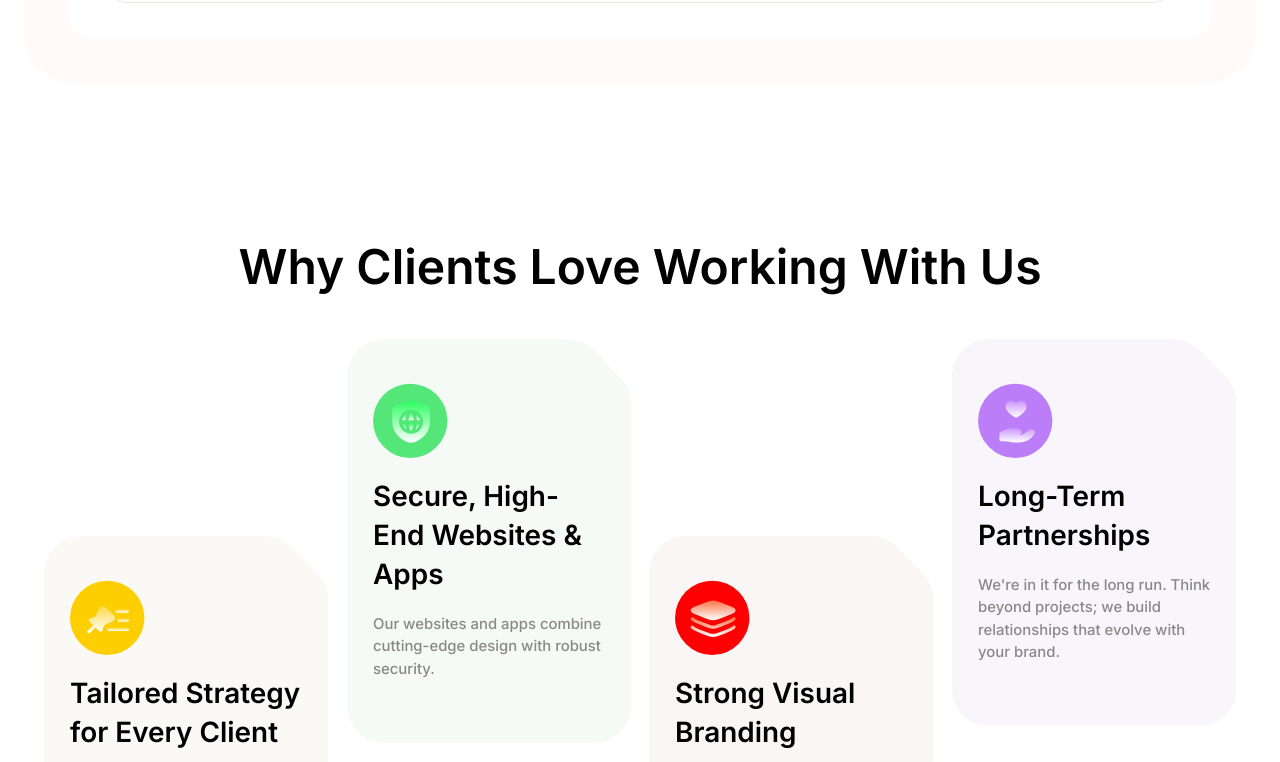
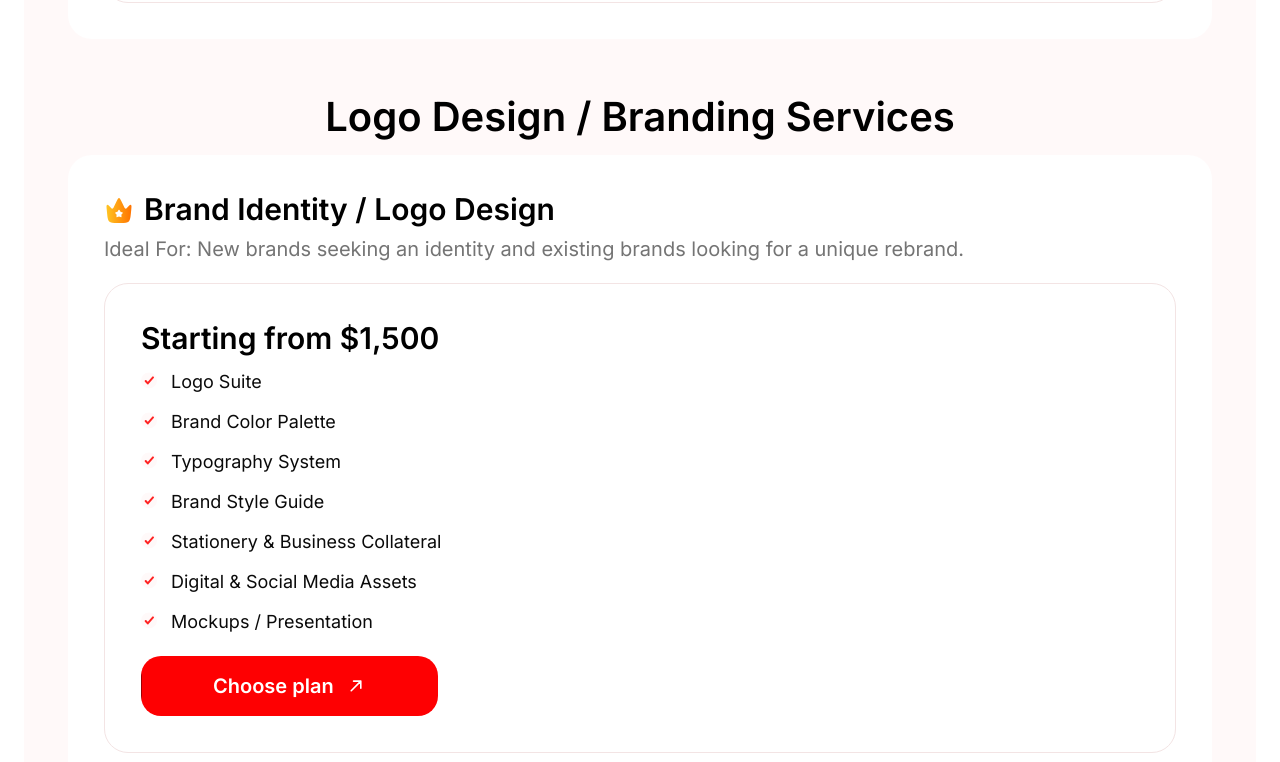
Before and after one commit to mfonPeeter/revisiq, a Next.js app: page /pricing in a window 1280 px wide. Shown: the part 5218-5980 px from the top of the page. Built offline with nearby package versions, Linux system fonts and the light colour scheme.

Commit message:
feat: add new section to home page; add branding section to pricing and link where needed

```diff
--- a/src/app/page.tsx
+++ b/src/app/page.tsx
@@ -7,6 +7,7 @@ import ServicesSection from '@/components/home/ServicesSection';
 import TestimonialSection from '@/components/home/TestimonialSection';
 import BenefitsSection from '@/components/home/BenefitsSection';
 import PricingSection from '@/components/home/PricingSection';
+import WhyClientsLoveUs from '@/components/shared/WhyClientsLoveUs';
 
 export default function Home() {
   return (
@@ -19,6 +20,7 @@ export default function Home() {
         <TestimonialSection />
         <BenefitsSection />
         <PricingSection />
+        <WhyClientsLoveUs />
       </div>
     </div>
   );
--- a/src/app/pricing/page.tsx
+++ b/src/app/pricing/page.tsx
@@ -3,7 +3,7 @@
 import { motion } from 'framer-motion';
 
 import ServicesPricing from '@/components/pricing/ServicesPricing';
-import WhyClientsLoveUs from '@/components/pricing/WhyClientsLoveUs';
+import WhyClientsLoveUs from '@/components/shared/WhyClientsLoveUs';
 
 const PricingPage = () => {
   return (
--- a/src/components/home/PricingSection.tsx
+++ b/src/components/home/PricingSection.tsx
@@ -18,10 +18,10 @@ const pricingPlans = [
     route: '/pricing#web-design-and-development-packages',
   },
   {
-    plan: 'Branding',
+    plan: 'Logo Design / Branding',
     icon: <PricingBrandIcon />,
     price: '$1,500',
-    route: '',
+    route: 'logo-design-branding',
   },
   {
     plan: 'Social Media Management',
--- a/src/components/home/ServicesSection.tsx
+++ b/src/components/home/ServicesSection.tsx
@@ -17,10 +17,10 @@ const services = [
     icons: <BrandingIcon />,
     iconBg: '#55E679',
     bgColor: '#F6FAF7',
-    heading: 'Branding',
+    heading: 'Logo Design / Branding',
     description:
       'We shape distinctive brand identities that capture attention, build trust, and position your business for lasting impact.',
-    route: '',
+    route: 'logo-design-branding',
   },
   {
     icons: <WebDesignIcon />,
--- a/src/components/pricing/ServicesPricing.tsx
+++ b/src/components/pricing/ServicesPricing.tsx
@@ -82,6 +82,15 @@ const services = {
       'Advanced Performance Analytics',
     ],
   },
+  branding: [
+    'Logo Suite',
+    'Brand Color Palette',
+    'Typography System',
+    'Brand Style Guide',
+    'Stationery & Business Collateral',
+    'Digital & Social Media Assets',
+    'Mockups / Presentation',
+  ],
 };
 
 // Animation variants for cards
@@ -426,6 +435,56 @@ const ServicesPricing = () => {
             </div>
           </motion.section>
         </motion.section>
+
+        {/* Logo Design / Branding Services */}
+        <motion.section
+          id="logo-design-branding"
+          className="space-y-5"
+          variants={sectionVariants}
+        >
+          <motion.h2
+            className="text-center text-2xl font-semibold sm:text-3xl md:text-[40px]"
+            variants={textVariants}
+          >
+            Logo Design / Branding Services
+          </motion.h2>
+
+          <motion.section
+            className="space-y-5 rounded-3xl bg-white px-6 py-7 sm:p-9"
+            variants={cardVariants}
+          >
+            <div>
+              <div className="xs:flex-row xs:items-start mb-2 flex flex-col items-center gap-2.5">
+                <div className="mt-1">
+                  <PremiumIcon />
+                </div>
+                <h3 className="xs:text-left text-center text-xl font-semibold text-black sm:text-2xl md:text-3xl">
+                  Brand Identity / Logo Design
+                </h3>
+              </div>
+              <p className="xs:text-left text-center text-base text-[#747474] sm:text-xl">
+                Ideal For: New brands seeking an identity and existing brands
+                looking for a unique rebrand.
+              </p>
+            </div>
+            <div className="rounded-3xl border border-[#F3E4E4] px-6 py-7 sm:p-9">
+              <h3 className="mb-3 text-lg font-semibold text-black sm:text-2xl md:text-3xl">
+                Starting from $1,500
+              </h3>
+              <ul className="mb-5 space-y-3 text-sm sm:text-base md:text-lg">
+                {services.branding.map((service, index) => (
+                  <li key={index} className="flex items-start gap-3.5">
+                    <div className="mt-1">
+                      <TickIcon />
+                    </div>
+                    {service}
+                  </li>
+                ))}
+              </ul>
+              <ButtonLink label="Choose plan" href="mailto:revisiq@gmail.com" />
+            </div>
+          </motion.section>
+        </motion.section>
       </div>
     </motion.section>
   );
```
Also changed, not shown: src/components/shared/WhyClientsLoveUs.tsx (renamed from src/components/pricing/WhyClientsLoveUs.tsx).
